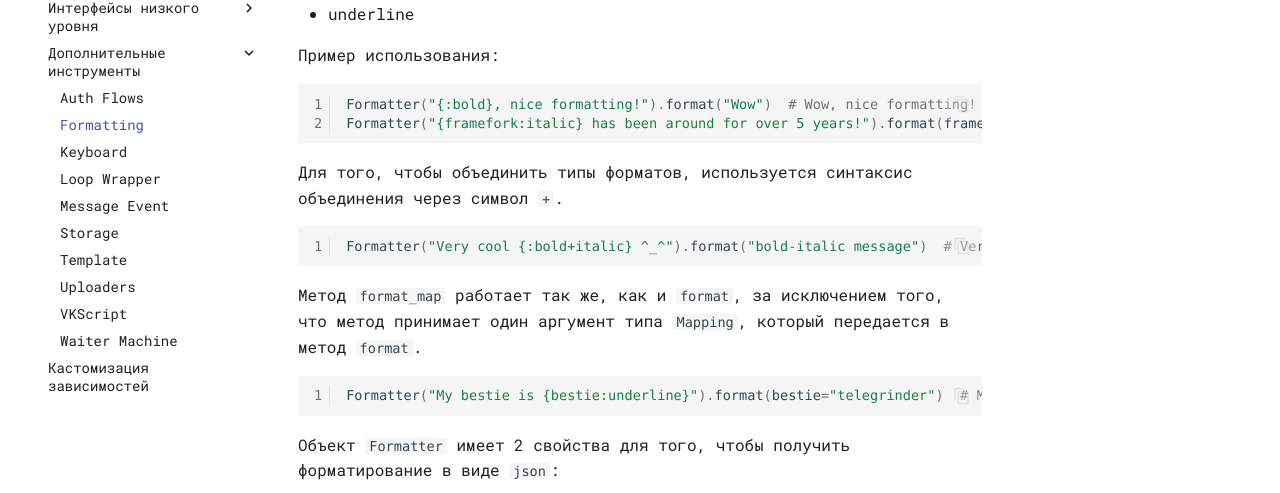
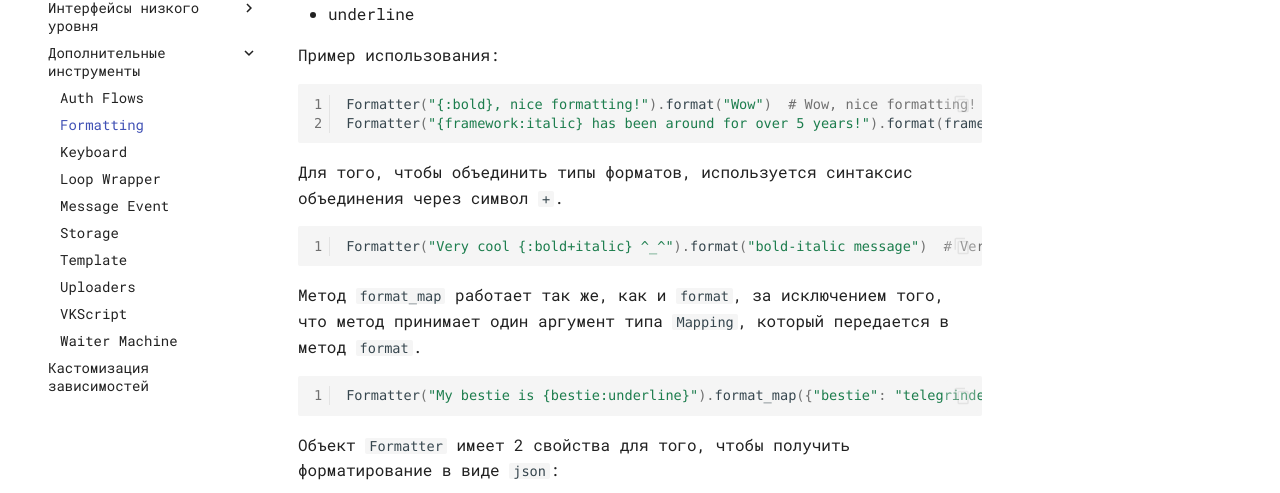
Before and after one commit to vkbottle/vkbottle, an MkDocs documentation site: the page built from docs/tools/formatting.md, in a window 1280 px wide and 900 px high, scrolled down 836 px. Shown: the part 145-638 px from the top of the window. Built offline with MkDocs 1.6.1 and Material for MkDocs 9.7.7, drawn with Linux system fonts in a browser that asks for light colours; some web fonts are replaced; comment, search, counter and statistics services are not loaded.

Commit message:
Fix examples

````diff
--- a/docs/tools/formatting.md
+++ b/docs/tools/formatting.md
@@ -33,7 +33,7 @@
 Пример использования:
 ```python
 Formatter("{:bold}, nice formatting!").format("Wow")  # Wow, nice formatting!
-Formatter("{framefork:italic} has been around for over 5 years!").format(framework="vkbottle")  # vkbottle has been around for over 5 years!
+Formatter("{framework:italic} has been around for over 5 years!").format(framework="vkbottle")  # vkbottle has been around for over 5 years!
 ```
 
 Для того, чтобы объединить типы форматов, используется синтаксис объединения через символ `+`.
@@ -43,7 +43,7 @@
 
 Метод `format_map` работает так же, как и `format`, за исключением того, что метод принимает один аргумент типа `Mapping`, который передается в метод `format`.
 ```python
-Formatter("My bestie is {bestie:underline}").format(bestie="telegrinder")  # My bestie is telegrinder
+Formatter("My bestie is {bestie:underline}").format_map({"bestie": "telegrinder")  # My bestie is telegrinder
 ```
 
 Объект `Formatter` имеет 2 свойства для того, чтобы получить форматирование в виде `json`:
````
